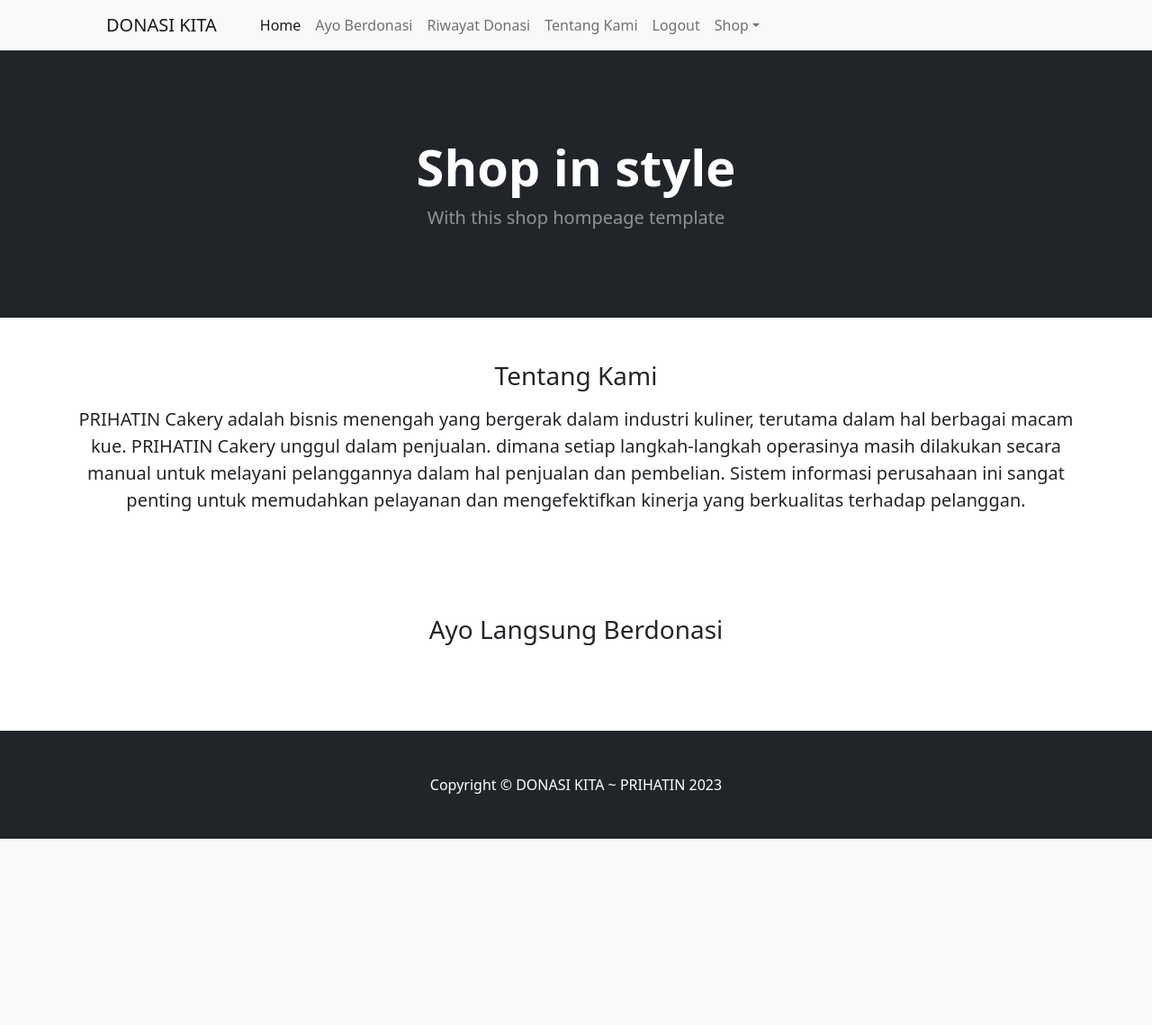
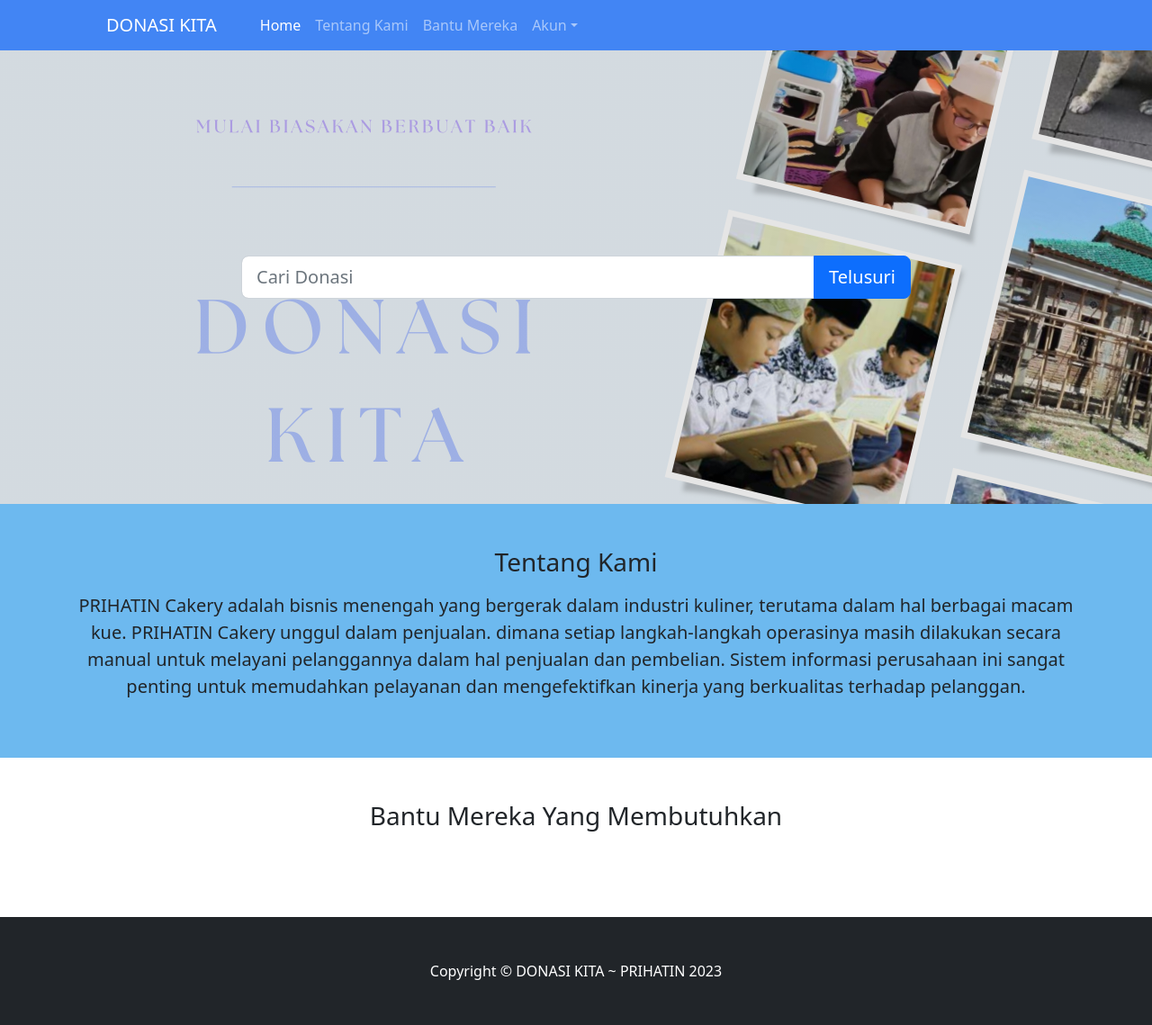
Before and after one commit to Richarddigaa/donasi-kita, a CodeIgniter app: page /donasi-kita/user in a window 1280 px wide. Shown: the whole page at 90% size. Before the commit the page ends 932 px from the top, so only its background shows below. Run offline with CodeIgniter, Linux system fonts and the light colour scheme; data that the repository does not hold is empty.

Commit message:
menambahkan halaman donasi dan detail donasi di user

```diff
--- a/application/controllers/User.php
+++ b/application/controllers/User.php
@@ -15,5 +15,28 @@
         $this->load->view('templates/user_footer');
     }
 
+    public function donasi(){
+        $data['title'] = 'Detail Donasi | Donasi Kita';
+        $data['user'] = $this->ModelUser->cekData(['email' => $this->session->userdata('email')])->row_array();
+
+        $data['kategori'] = $this->db->get('kategori')->result_array();
+
+        $this->load->view('templates/user_header', $data);
+        $this->load->view('templates/user_navbar', $data);
+        $this->load->view('user/donasi', $data);
+        $this->load->view('templates/user_footer');
+    }
+
+    public function detailDonasi(){
+        $data['title'] = 'Detail Donasi | Donasi Kita';
+        $data['user'] = $this->ModelUser->cekData(['email' => $this->session->userdata('email')])->row_array();
+
+        $data['donasi'] = $this->ModelAdmin->donasiWhere(['id' => $this->uri->segment(3)])->result_array();
+
+        $this->load->view('templates/user_header', $data);
+        $this->load->view('templates/user_navbar', $data);
+        $this->load->view('user/detailDonasi', $data);
+        $this->load->view('templates/user_footer');
+    }
 
 }
--- a/application/views/templates/footer.php
+++ b/application/views/templates/footer.php
@@ -2,7 +2,7 @@
             <footer class="sticky-footer bg-white">
                 <div class="container my-auto">
                     <div class="copyright text-center my-auto">
-                        <span>Copyright &copy; PRIHATIN 2023</span>
+                        <span>Copyright &copy; DONASI KITA ~ PRIHATIN 2023</span>
                     </div>
                 </div>
             </footer>
@@ -30,7 +30,7 @@
                         <span aria-hidden="true">×</span>
                     </button>
                 </div>
-                <div class="modal-body">Select "Logout" below if you are ready to end your current session.</div>
+                <div class="modal-body">Apakah kamu yakin ingin keluar ?</div>
                 <div class="modal-footer">
                     <button class="btn btn-secondary" type="button" data-dismiss="modal">Cancel</button>
                     <a class="btn btn-primary" href="<?= base_url('auth/logout'); ?>">Logout</a>
--- a/application/views/templates/user_footer.php
+++ b/application/views/templates/user_footer.php
@@ -6,5 +6,6 @@
         <script src="https://cdn.jsdelivr.net/npm/bootstrap@5.2.3/dist/js/bootstrap.bundle.min.js"></script>
         <!-- Core theme JS-->
         <script src="<?= base_url('assets/'); ?>user-assets/startbootstrap-shop-homepage-gh-pages/js/scripts.js"></script>
+        <script src="<?= base_url('assets/'); ?>vendor/jquery/jquery.min.js"></script>
     </body>
 </html>
--- a/application/views/templates/user_header.php
+++ b/application/views/templates/user_header.php
@@ -5,12 +5,31 @@
         <meta name="viewport" content="width=device-width, initial-scale=1, shrink-to-fit=no" />
         <meta name="description" content="" />
         <meta name="author" content="" />
+
         <title><?= $title; ?></title>
-        <!-- Favicon-->
-        <link rel="icon" type="image/x-icon" href="assets/favicon.ico" />
+
+        <link rel="icon" href="<?= base_url('assets/img/logo-donasi.png'); ?>" type="png">
         <!-- Bootstrap icons-->
         <link href="https://cdn.jsdelivr.net/npm/bootstrap-icons@1.5.0/font/bootstrap-icons.css" rel="stylesheet" />
         <!-- Core theme CSS (includes Bootstrap)-->
         <link href="<?= base_url('assets/'); ?>user-assets/startbootstrap-shop-homepage-gh-pages/css/styles.css" rel="stylesheet" />
+        <link href="<?= base_url('assets/'); ?>vendor/fontawesome-free/css/all.min.css" rel="stylesheet" type="text/css">
     </head>
+
+    <style>
+        .warna-navbar {
+            background-color: #4285F4;
+        }
+
+        .warna1 {
+            background-color: #6DB9EF;
+        }
+
+        .banner {
+            height: 63vh;
+            background : linear-gradient(rgba(0,0,0,0.1), rgba(0,0,0,0.1)), url('<?= base_url('assets/img/banner-donasi1.png'); ?>');
+        }
+
+    </style>
+
     <body>
--- a/application/views/templates/user_navbar.php
+++ b/application/views/templates/user_navbar.php
@@ -1,22 +1,32 @@
 <!-- Navigation-->
-<nav class="navbar navbar-expand-lg navbar-light bg-light">
+<nav class="navbar navbar-expand-lg navbar-dark warna-navbar">
     <div class="container px-4 px-lg-5">
-        <a class="navbar-brand" href="#!">DONASI KITA</a>
+        <a class="navbar-brand" href="<?= base_url('user'); ?>">DONASI KITA</a>
         <button class="navbar-toggler" type="button" data-bs-toggle="collapse" data-bs-target="#navbarSupportedContent" aria-controls="navbarSupportedContent" aria-expanded="false" aria-label="Toggle navigation"><span class="navbar-toggler-icon"></span></button>
         <div class="collapse navbar-collapse" id="navbarSupportedContent">
             <ul class="navbar-nav me-auto mb-2 mb-lg-0 ms-lg-4">
-                <li class="nav-item"><a class="nav-link active" aria-current="page" href="#!">Home</a></li>
-                <li class="nav-item"><a class="nav-link" href="#!">Ayo Berdonasi</a></li>
-                <li class="nav-item"><a class="nav-link" href="#!">Riwayat Donasi</a></li>
-                <li class="nav-item"><a class="nav-link" href="#!">Tentang Kami</a></li>
-                <li class="nav-item"><a class="nav-link" href="<?= base_url('auth/logout'); ?>">Logout</a></li>
+                <li class="nav-item"><a class="nav-link active" aria-current="page" href="<?= base_url('user'); ?>">Home</a></li>
+                <li class="nav-item"><a class="nav-link" href="#<?= base_url('user/tentangKami'); ?>">Tentang Kami</a></li>
+                <li class="nav-item"><a class="nav-link" href="<?= base_url('user/donasi'); ?>">Bantu Mereka</a></li>
                 <li class="nav-item dropdown">
-                    <a class="nav-link dropdown-toggle" id="navbarDropdown" href="#" role="button" data-bs-toggle="dropdown" aria-expanded="false">Shop</a>
+                    <a class="nav-link dropdown-toggle" id="navbarDropdown" href="#" role="button" data-bs-toggle="dropdown" aria-expanded="false">Akun</a>
                     <ul class="dropdown-menu" aria-labelledby="navbarDropdown">
-                        <li><a class="dropdown-item" href="#!">All Products</a></li>
+                        <li>
+                            <a class="dropdown-item" href="<?= base_url('user/profile'); ?>">
+                                <i class="fas fa-fw fa-user"></i>Profile Saya
+                            </a>
+                        </li>
+                        <li>
+                            <a class="dropdown-item" href="<?= base_url('user/riwayatDonasi'); ?>">
+                            <i class="fas fa-fw fa-clipboard-list"></i>Riwayat Donasi
+                            </a>
+                        </li>
                         <li><hr class="dropdown-divider" /></li>
-                        <li><a class="dropdown-item" href="#!">Popular Items</a></li>
-                        <li><a class="dropdown-item" href="#!">New Arrivals</a></li>
+                        <li>
+                            <a class="dropdown-item" href="<?= base_url('auth/logout'); ?>">
+                            <i class="fas fa-fw fa-sign-out-alt"></i>Logout
+                            </a>
+                        </li>
                     </ul>
                 </li>
             </ul>
--- a/application/views/user/index.php
+++ b/application/views/user/index.php
@@ -1,15 +1,21 @@
 
 <!-- Header-->
-<header class="bg-dark py-5">
-    <div class="container px-4 px-lg-5 my-5">
-        <div class="text-center text-white">
-            <h1 class="display-4 fw-bolder">Shop in style</h1>
-            <p class="lead fw-normal text-white-50 mb-0">With this shop hompeage template</p>
+<header>
+    <div class="container-fluid banner d-flex align-items-center">
+        <div class="container text-center text-black">
+            <div class="col-md-8 offset-md-2">
+                <form method="get" action="<?= base_url('user/donasi') ?>">
+                    <div class="input-group input-group-lg my-4">
+                        <input type="text" class="form-control" placeholder="Cari Donasi" aria-label="Cari Donasi" aria-describedby="basic-addon2" name="keyword">
+                        <button type="submit" class="btn btn-primary text-white">Telusuri</button>
+                    </div>
+                </form>
+            </div>
         </div>
     </div>
 </header>
 
-<div class="py-5">
+<div class="container-fluid warna1 py-5">
     <div class="container text-center">
         <h3>Tentang Kami</h3>
         <p class="fs-5 mt-3">
@@ -27,7 +33,7 @@
 
 <section class="py-5">
     <div class="container text-center">
-        <h3>Ayo Langsung Berdonasi</h3>
+        <h3>Bantu Mereka Yang Membutuhkan</h3>
     </div>
     <div class="container px-4 px-lg-5 mt-5">
         <div class="row gx-4 gx-lg-5 row-cols-2 row-cols-md-3 row-cols-xl-4 justify-content-center">
```
Also changed, not shown: application/views/user/detailDonasi.php (added, +24 -0 lines), application/views/user/donasi.php (added, +69 -0 lines), assets/img/banner-donasi1.png (added), 1 other file.
